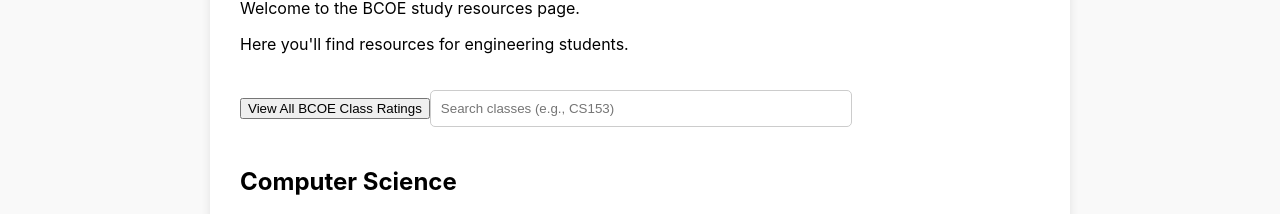
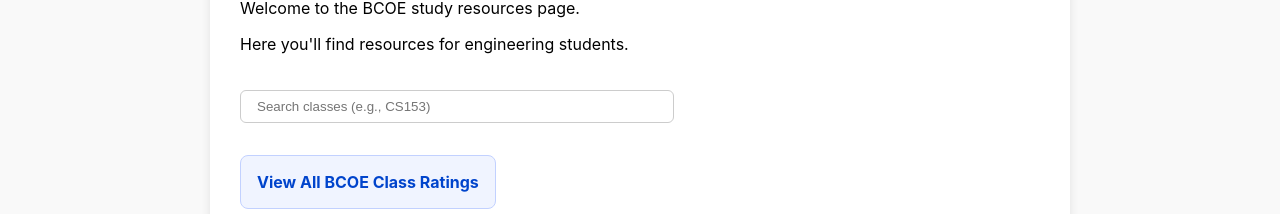
Before and after one commit to saachiraju/StudyZone-CS180, a React (Create React App) app in the folder studyzone/: page /bcoe in a window 1280 px wide. Shown: the part 558-772 px from the top of the page. Built offline with nearby package versions, Linux system fonts and the light colour scheme; no server answers; sample sign-in values are in the browser's storage.

Commit message:
Positioning BCOE ratings and Add rating buttons

```diff
--- a/studyzone/src/components/CollegeRatingsPage.js
+++ b/studyzone/src/components/CollegeRatingsPage.js
@@ -59,15 +59,17 @@ const CollegeRatingsPage = () => {
 
       <button
         style={{
-          position: "absolute",
-          top: "2rem",
-          right: "2rem",
-          padding: "0.5rem 1rem"
+            position: "absolute",
+            top: "5.5rem", // Move it lower (was 2rem)
+            right: "2rem",
+            padding: "0.5rem 1rem",
+            zIndex: 1 // Ensures it's behind/fits well with the profile icon
         }}
         onClick={() => setShowForm(!showForm)}
-      >
+        >
         {showForm ? "Cancel" : "Add Rating"}
-      </button>
+        </button>
+
 
       {showForm && (
         <div style={{ margin: "1rem 0", border: "1px solid #ccc", padding: "1rem", maxWidth: "400px" }}>
--- a/studyzone/src/pages/BCOE.js
+++ b/studyzone/src/pages/BCOE.js
@@ -1,4 +1,3 @@
-
 import React, { useState } from 'react';
 import { Link } from 'react-router-dom';
 import '../styles/Pages.css';
@@ -44,21 +43,32 @@ function BCOE() {
         <p>Welcome to the BCOE study resources page.</p>
         <p>Here you'll find resources for engineering students.</p>
 
-        {/* Always-visible button to go to class ratings */}
-        <Link to="/college/BCOE/ratings">
-          <button style={{ marginTop: "1rem" }}>
-            View All BCOE Class Ratings
-          </button>
-        </Link>
-
+        {/* Search and Button Section (Stacked Layout) */}
+        <div style={{ display: "flex", flexDirection: "column", gap: "0.75rem", marginBottom: "1.5rem" }}>
           <input
             type="text"
             placeholder="Search classes (e.g., CS153)"
             className="class-search"
             value={searchTerm}
             onChange={(e) => setSearchTerm(e.target.value)}
+            style={{
+              padding: "0.5rem 1rem",
+              borderRadius: "6px",
+              border: "1px solid #ccc",
+              maxWidth: "400px"
+            }}
           />
 
+          <Link
+            to="/college/BCOE/ratings"
+            className="class-card"
+            style={{ maxWidth: "fit-content" }}
+          >
+            View All BCOE Class Ratings
+          </Link>
+        </div>
+
+        {/* Filtered Class Grid by Department */}
         {Object.entries(groupedClasses).map(([department, classes]) => {
           const filtered = classes.filter((course) =>
             course.toLowerCase().includes(searchTerm.toLowerCase())
```
Lines whose indentation alone changed are shown as unchanged.
